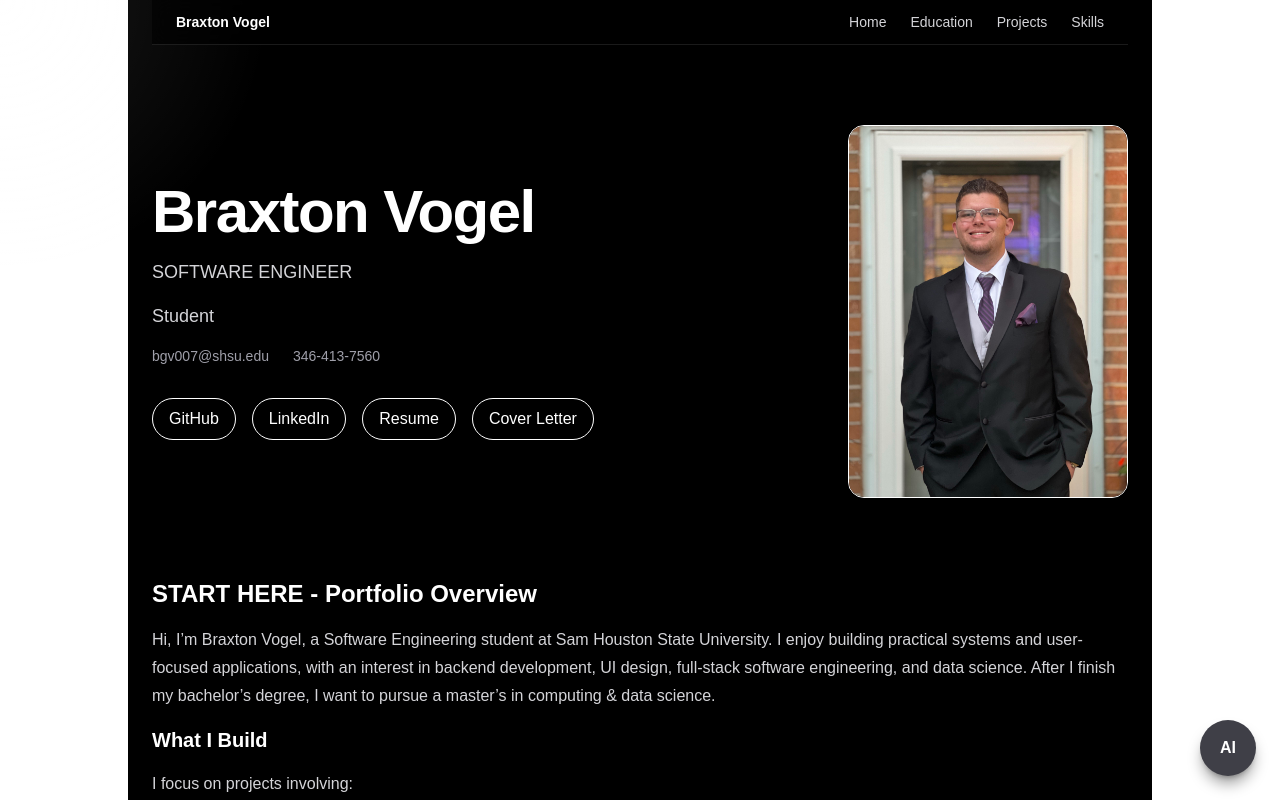
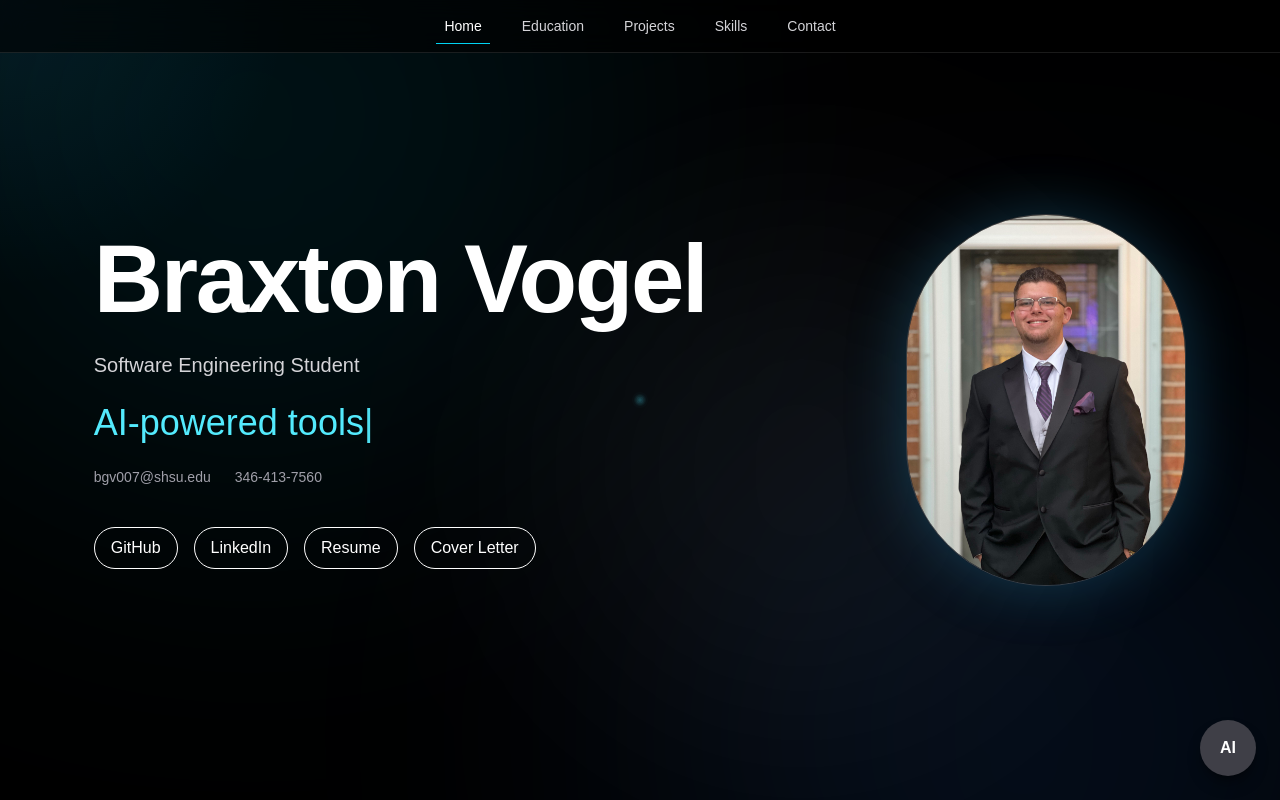
Before and after one commit to braxtonvogel/Portfolio-Website-W-AI-, a Next.js app: page / in a window 1280 px wide. Shown: the top 800 px of the page. Built offline with nearby package versions, Linux system fonts and the light colour scheme.

Commit message:
Initial commit

```diff
--- a/app/globals.css
+++ b/app/globals.css
@@ -87,3 +87,6 @@ body {
 html {
   scroll-behavior: smooth;
 }
+html {
+  scroll-behavior: smooth;
+}
--- a/app/page.tsx
+++ b/app/page.tsx
@@ -87,63 +87,272 @@ export default function Home() {
   const [status, setStatus] = useState<null | "sending" | "success" | "error">(null);
   const [scrolled, setScrolled] = useState(false);
   const [mouse, setMouse] = useState({ x: 0, y: 0 });
+  const [scrollY, setScrollY] = useState(0);
+  const [activeSection, setActiveSection] = useState("home");
+
+
+ const phrases = [
+  "intelligent software systems",
+  "AI-powered tools",
+  "modern engineering experiences",
+  "full-stack applications",
+  "automation systems",
+  "data science pipelines",
+];
+
+const [phraseIndex, setPhraseIndex] = useState(0);
+const [displayText, setDisplayText] = useState("");
+const [deleting, setDeleting] = useState(false);
 
   useEffect(() => {
   const handleMouseMove = (e: MouseEvent) => {
     setMouse({ x: e.clientX, y: e.clientY });
   };
 
+  const handleScroll = () => {
+    setScrollY(window.scrollY);
+  };
+
   window.addEventListener("mousemove", handleMouseMove);
-  return () => window.removeEventListener("mousemove", handleMouseMove);
+  window.addEventListener("scroll", handleScroll);
+
+  return () => {
+    window.removeEventListener("mousemove", handleMouseMove);
+    window.removeEventListener("scroll", handleScroll);
+  };
+}, []);
+useEffect(() => {
+  const current = phrases[phraseIndex];
+
+  const timeout = setTimeout(() => {
+    if (!deleting) {
+      if (displayText.length < current.length) {
+        setDisplayText(current.slice(0, displayText.length + 1));
+      } else {
+        setTimeout(() => setDeleting(true), 1000);
+      }
+    } else {
+      if (displayText.length > 0) {
+        setDisplayText(current.slice(0, displayText.length - 1));
+      } else {
+        setDeleting(false);
+        setPhraseIndex((p) => (p + 1) % phrases.length);
+      }
+    }
+  }, deleting ? 40 : 70);
+
+  return () => clearTimeout(timeout);
+}, [displayText, deleting, phraseIndex]);
+
+      useEffect(() => {
+  const sections = ["home", "education", "projects", "skills", "contact"];
+
+  const handleScroll = () => {
+    let current = "home";
+
+    for (const id of sections) {
+      const el = document.getElementById(id);
+      if (!el) continue;
+
+      const rect = el.getBoundingClientRect();
+      if (rect.top <= window.innerHeight * 0.35) {
+        current = id;
+      }
+    }
+
+    setActiveSection(current);
+  };
+
+  window.addEventListener("scroll", handleScroll);
+  handleScroll(); // run once on load
+
+  return () => window.removeEventListener("scroll", handleScroll);
 }, []);
 
   return (
-    <main className="relative z-10 max-w-5xl mx-auto px-6 pb-16 space-y-20 bg-black text-white min-h-screen">
+    <main className="relative isolate overflow-hidden bg-black text-white min-h-screen">
 
+{/* ================= CINEMATIC BACKGROUND ================= */}
+<div className="fixed inset-0 overflow-hidden pointer-events-none -z-10">
+
+  {/* MOUSE LIGHT */}
   <div
-  className="pointer-events-none fixed inset-0 z-0"
+    className="absolute inset-0 transition-opacity duration-700"
     style={{
+      opacity: Math.max(0.15, 1 - scrollY / 700),
       background: `radial-gradient(
-      450px circle at ${mouse.x}px ${mouse.y}px,
-      rgba(255,255,255,0.10),
+        500px circle at ${mouse.x}px ${mouse.y}px,
+        rgba(56,189,248,0.10),
         transparent 60%
       )`,
     }}
   />
 
-<nav className="sticky top-0 z-50 backdrop-blur-md bg-black/60 border-b border-white/10">
-  <div className="max-w-5xl mx-auto px-6 py-3 flex items-center text-sm text-zinc-300">
+  {/* LARGE BACKGROUND ORBS */}
+  <motion.div
+    animate={{
+      x: [0, 60, -40, 0],
+      y: [0, -40, 30, 0],
+      scale: [1, 1.08, 0.95, 1],
+    }}
+    transition={{
+      duration: 25,
+      repeat: Infinity,
+      ease: "easeInOut",
+    }}
+    className="absolute top-[-200px] left-[-150px] w-[700px] h-[700px] rounded-full bg-cyan-500/10 blur-[140px]"
+  />
 
-  {/* LEFT SIDE: NAME */}
-  <div className="font-semibold text-white">
-    Braxton Vogel
+  <motion.div
+    animate={{
+      x: [0, -80, 30, 0],
+      y: [0, 50, -40, 0],
+      scale: [1, 0.92, 1.05, 1],
+    }}
+    transition={{
+      duration: 30,
+      repeat: Infinity,
+      ease: "easeInOut",
+    }}
+    className="absolute bottom-[-300px] right-[-200px] w-[800px] h-[800px] rounded-full bg-blue-500/10 blur-[160px]"
+  />
+
+  <motion.div
+    animate={{
+      x: [0, 40, -30, 0],
+      y: [0, -20, 40, 0],
+    }}
+    transition={{
+      duration: 20,
+      repeat: Infinity,
+      ease: "easeInOut",
+    }}
+    className="absolute top-[30%] left-[40%] w-[500px] h-[500px] rounded-full bg-white/5 blur-[120px]"
+  />
+  {/* CENTER RIPPLE SYSTEM (FIXED) */}
+{[0, 1, 2, 3, 4].map((i) => (
+  <motion.div
+    key={i}
+    className="absolute left-1/2 top-1/2 rounded-full border border-cyan-300/20 shadow-[0_0_40px_rgba(56,189,248,0.2)]"
+    style={{
+      x: "-50%",
+      y: "-50%",
+    }}
+    initial={{
+      scale: 0.5,
+      opacity: 0.6,
+    }}
+    animate={{
+      scale: 8,
+      opacity: 0.1,
+    }}
+    transition={{
+      duration: 4,
+      delay: i * 0.6,
+      repeat: Infinity,
+      ease: "easeOut",
+    }}
+  />
+))}
 </div>
 
-  {/* RIGHT SIDE: LINKS */}
-  <div className="ml-auto flex gap-6">
-    <a href="#home" className="hover:text-white transition">Home</a>
-    <a href="#education" className="hover:text-white transition">Education</a>
-    <a href="#projects" className="hover:text-white transition">Projects</a>
-    <a href="#skills" className="hover:text-white transition">Skills</a>
+<div className="fixed top-0 left-0 w-full z-50 flex justify-center bg-black/60 backdrop-blur-md border-b border-white/10 py-3 gap-2 md:gap-6 text-xs md:text-sm flex-wrap">
+
+  <a
+  href="#home"
+  className={`relative group px-2 py-1 transition ${
+    activeSection === "home" ? "text-white" : "text-zinc-300"
+  }`}
+>
+  Home
+  <span
+    className={`absolute left-0 -bottom-1 h-[1px] bg-cyan-400 transition-all ${
+      activeSection === "home" ? "w-full" : "w-0 group-hover:w-full"
+    }`}
+  />
+</a>
+
+  <a
+  href="#education"
+  className={`relative group px-2 py-1 transition ${
+    activeSection === "education" ? "text-white" : "text-zinc-300"
+  }`}
+>
+  Education
+  <span
+    className={`absolute left-0 -bottom-1 h-[1px] bg-cyan-400 transition-all ${
+      activeSection === "education" ? "w-full" : "w-0 group-hover:w-full"
+    }`}
+  />
+</a>
+
+  <a
+  href="#projects"
+  className={`relative group px-2 py-1 transition ${
+    activeSection === "projects" ? "text-white" : "text-zinc-300"
+  }`}
+>
+  Projects
+  <span
+    className={`absolute left-0 -bottom-1 h-[1px] bg-cyan-400 transition-all ${
+      activeSection === "projects" ? "w-full" : "w-0 group-hover:w-full"
+    }`}
+  />
+</a>
+
+  <a
+  href="#skills"
+  className={`relative group px-2 py-1 transition ${
+    activeSection === "skills" ? "text-white" : "text-zinc-300"
+  }`}
+>
+  Skills
+  <span
+    className={`absolute left-0 -bottom-1 h-[1px] bg-cyan-400 transition-all ${
+      activeSection === "skills" ? "w-full" : "w-0 group-hover:w-full"
+    }`}
+  />
+</a>
+
+  <a
+  href="#contact"
+  className={`relative group px-2 py-1 transition ${
+    activeSection === "contact" ? "text-white" : "text-zinc-300"
+  }`}
+>
+  Contact
+  <span
+    className={`absolute left-0 -bottom-1 h-[1px] bg-cyan-400 transition-all ${
+      activeSection === "contact" ? "w-full" : "w-0 group-hover:w-full"
+    }`}
+  />
+</a>
+
 </div>
 
-</div>
-</nav>
-
       {/* ================= HEADER ================= */}
-      <section id="home" className="flex flex-col md:flex-row items-center justify-between gap-10 text-center md:text-left">
-        <div className="space-y-4 flex-1">
-          <h1 className="text-6xl font-bold tracking-tight">
+      <section
+  id="home"
+  className="min-h-screen flex flex-col md:flex-row items-center justify-center text-center md:text-left px-6 relative gap-24 md:gap-40 scroll-mt-24"
+  style={{
+    opacity: Math.max(0.2, 1 - scrollY / 500),
+    transform: `translateY(${scrollY * 0.2}px)`,
+  }}
+>
+        <div className="space-y-6 max-w-3xl">
+          <h1 className="text-6xl md:text-8xl font-bold tracking-tight">
   Braxton Vogel
 </h1>
 
-          <p className="text-zinc-300 text-lg">
-            SOFTWARE ENGINEER
+<p className="text-zinc-300 text-lg md:text-xl font-medium mt-2">
+  Software Engineering Student
 </p>
 
-          <p className="text-zinc-300 text-lg">
-            Student
+<p className="text-cyan-300 text-2xl md:text-4xl font-light mt-2">
+  {displayText}
+  <span className="animate-pulse">|</span>
 </p>
+
 
           <div className="text-zinc-400 text-sm flex justify-center md:justify-start gap-6 flex-wrap">
             <p>{CONTACT_EMAIL}</p>
@@ -184,14 +393,14 @@ export default function Home() {
           </div>
         </div>
 
-        <div className="flex-shrink-0">
+        <div className="flex-shrink-0 mt-8 md:mt-0 md:ml-10">
           <Image
             src="/Brax_Prof_Pic.jpg"
             alt="Braxton Vogel"
             width={280}
             height={280}
             priority
-            className="rounded-2xl border border-white object-cover"
+            className="rounded-full border border-white/20 object-cover shadow-[0_0_60px_rgba(56,189,248,0.25)]"
           />
         </div>
       </section>
@@ -250,6 +459,8 @@ export default function Home() {
 )}
 
 
+<div className="relative z-10 max-w-5xl mx-auto px-6 pb-20 pt-20 space-y-20">
+
       {/* ================= OVERVIEW ================= */}
       <section className="space-y-4">
         <h2 className="text-2xl font-semibold">
@@ -277,7 +488,7 @@ export default function Home() {
       </section>
 
       {/* ================= EDUCATION ================= */}
-<section id="education" className="space-y-6">
+<section id="education" className="space-y-6 scroll-mt-24">
   <h2 className="text-2xl font-semibold">Education</h2>
 
   <details className="group border border-white rounded-xl p-8 cursor-pointer transition-all duration-300 ease-out hover:scale-[1.03] hover:-translate-y-1 hover:shadow-[0_0_25px_rgba(255,255,255,0.15)]">
@@ -356,7 +567,7 @@ export default function Home() {
       </section>
 
       {/* ================= PROJECTS ================= */}
-      <section id="projects" className="space-y-6">
+      <section id="projects" className="space-y-6 scroll-mt-24">
         <h2 className="text-2xl font-semibold">Projects</h2>
 
         <div className="grid grid-cols-1 sm:grid-cols-2 lg:grid-cols-4 gap-6">
@@ -384,8 +595,9 @@ export default function Home() {
       {/* ================= SKILLS ================= */}
 <motion.section
   id="skills"
+  className="space-y-6 scroll-mt-24"
   initial={{ opacity: 0 }}
-  whileInView={{ opacity: 1 }}
+  whileInView={{ opacity: 1 }}   // ✅ FIXED
   viewport={{ once: true, amount: 0.2 }}
   transition={{ duration: 0.4 }}
   className="space-y-6"
@@ -519,7 +731,7 @@ export default function Home() {
 
 
 {/* ================= CONTACT ================= */}
-<section id="contact" className="space-y-6">
+<section id="contact" className="space-y-6 scroll-mt-24">
   <h2 className="text-2xl font-semibold">Contact</h2>
 
   <form
@@ -590,6 +802,7 @@ export default function Home() {
   </form>
 </section>
 
+</div>
     </main>
   );
 }
```
Lines whose indentation alone changed are shown as unchanged.
